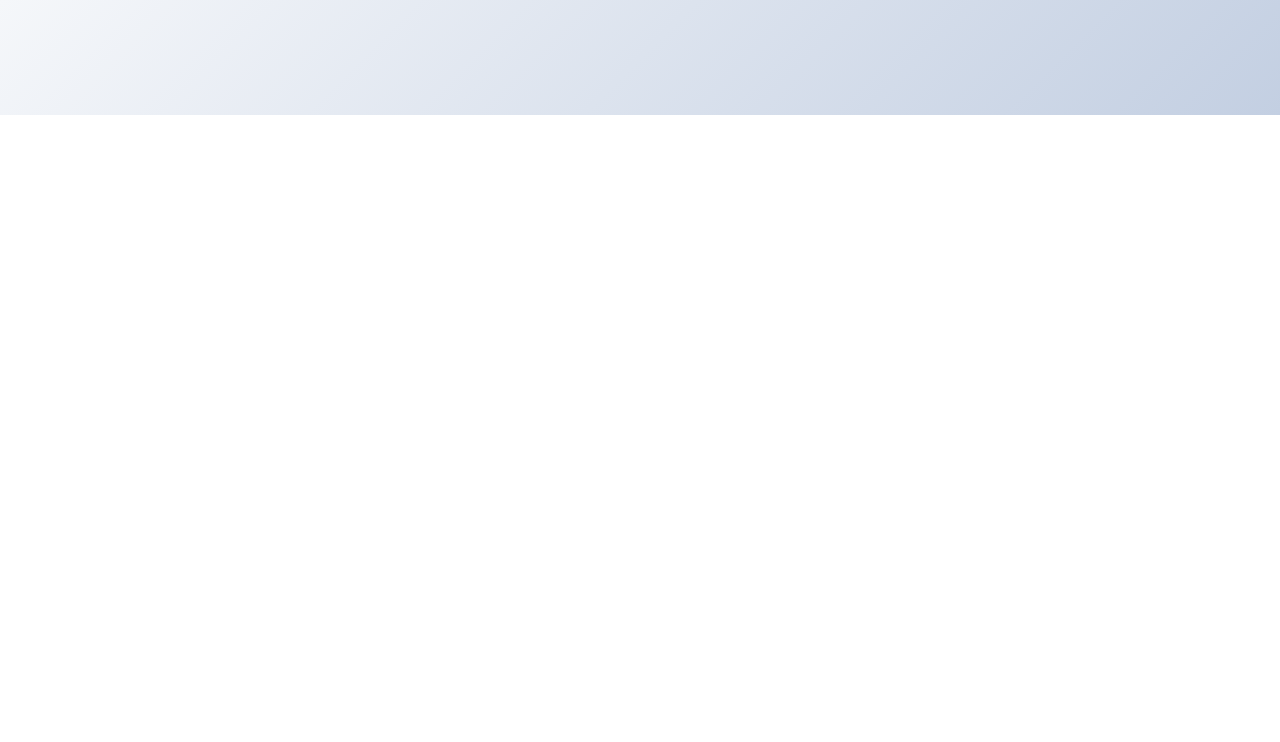
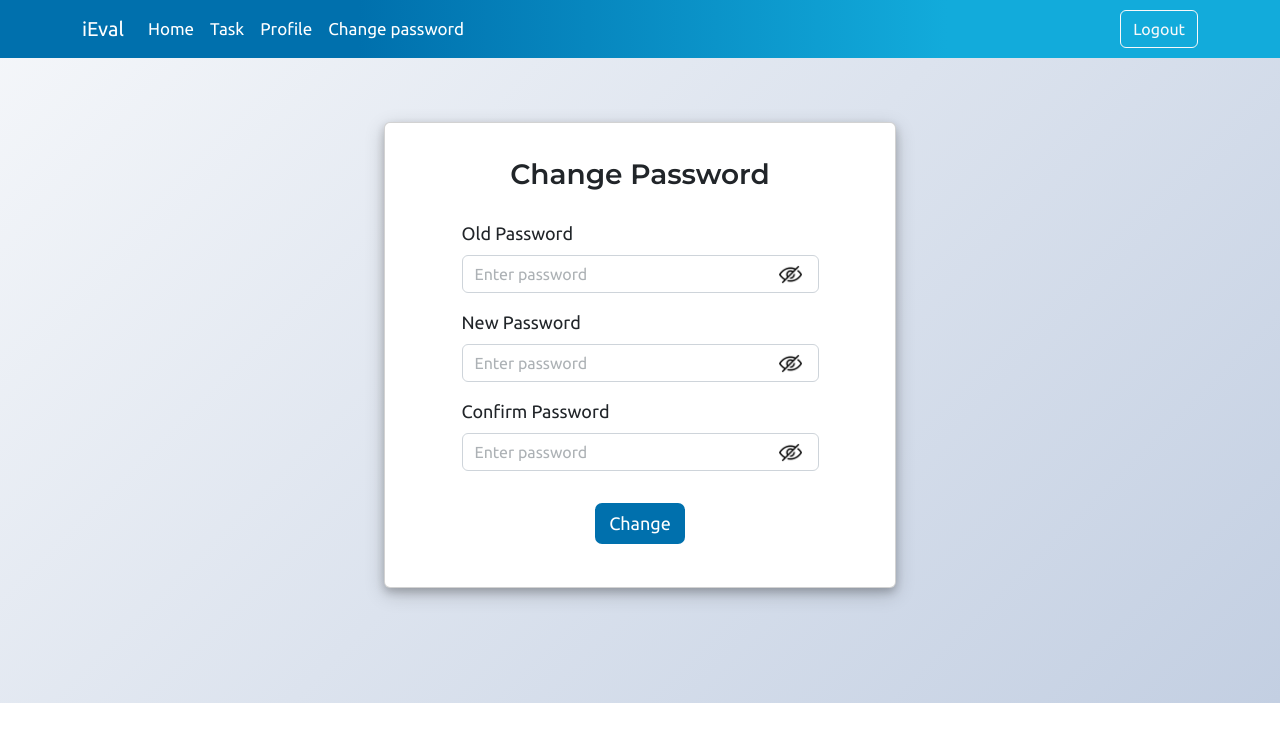
Before and after one commit to arfiiinn/frontend, a React (Create React App) app: page /changepass in a window 1280 px wide. Before the commit this address had no page. Shown: the top 742 px of the page. Built offline with nearby package versions, Linux system fonts and the light colour scheme.

Commit message:
Added Change password part

```diff
--- a/src/App.js
+++ b/src/App.js
@@ -3,15 +3,18 @@ import Header from './Components/Header/Header'
 import Footer from './Components/Footer/Footer'
 import Verifyuser from './Components/Login/Verifyuser';
 import {BrowserRouter,Routes,Route} from 'react-router-dom'
+import Password from './Components/User/Password';
 
 function App() {
   return (
     <div className="App">
-      {/* <Header/> */}
+      <Header/>
       <BrowserRouter>
     <Routes>
        <Route exact path='/' element={<Login/>}/>
        <Route path='/verify' element={<Verifyuser/>}/>
+       <Route path='/changepass' element={<Password/>}/>
+
         </Routes>
        </BrowserRouter>
        {/* <Footer/> */}
--- a/src/Components/Header/Header.js
+++ b/src/Components/Header/Header.js
@@ -14,13 +14,16 @@ function Header() {
       <div class="collapse navbar-collapse" id="navbarsExample07">
         <ul class="navbar-nav me-auto mb-2 mb-lg-0">
           <li class="nav-item">
-            <a class="nav-link active" aria-current="page" href="#">Home</a>
+            <a class="nav-link active" aria-current="page" href="/">Home</a>
           </li>
           <li class="nav-item">
             <a class="nav-link" href="#">Task</a>
           </li>
           <li class="nav-item">
             <a class="nav-link" href="#">Profile</a>
+          </li>
+          <li class="nav-item">
+            <a class="nav-link" href="/changepass">Change password</a>
           </li>
 
         </ul>
--- a/src/Components/Login/Login.js
+++ b/src/Components/Login/Login.js
@@ -1,11 +1,14 @@
 import { useState , React }from 'react'
 import './Login.css'
 import cglogo from '../../images/cg-logo.png'
+import view from "../../images/view.png"
+import hide from "../../images/hide.png"
+
 
 function Login() {
-    const [passwordShown, setPasswordShown] = useState(false);
+    const[Eye, setEye] = useState(false);
     const togglePassword = () => {
-        setPasswordShown(!passwordShown);
+        setEye(!Eye);
     };
 
   return (
@@ -20,9 +23,12 @@ function Login() {
         </div>
         <div className="mb-3">
             <label className="form-label login-label">Password</label>
-            <input type={passwordShown ? "text" : "password"} className="form-control" placeholder="Enter password" />
+            <div className='d-flex flex-row'>
+            <input type={Eye ? "text" : "password"} className="form-control" placeholder="Enter password" />
+            <img className="eye" src={Eye ? view : hide} alt="hide" onClick={togglePassword}></img>
+            </div>
         </div>
-        <input type="checkbox" class="form-check-input" onClick={togglePassword}/> &nbsp; Show Password
+        {/* <input type="checkbox" class="form-check-input" onClick={togglePassword}/> &nbsp; Show Password */}
         <center>
             <button type="submit" className="login-btn mt-3">Login</button>
         <br/>
--- /dev/null
+++ b/src/Components/User/Password.css
@@ -0,0 +1,12 @@
+.eye{
+    margin-left: -40px;
+   height: 23px;
+   margin-top: 8px;
+   cursor: pointer;
+}
+
+.pass-card{
+    width:40%;
+    margin-top:5%;
+    box-shadow: 0 4px 8px 0 rgba(0, 0, 0, 0.2), 0 6px 20px 0 rgba(0, 0, 0, 0.19);
+}
--- /dev/null
+++ b/src/Components/User/Password.js
@@ -0,0 +1,66 @@
+import { useState , React }from 'react'
+import view from "../../images/view.png"
+import hide from "../../images/hide.png"
+import "./Password.css"
+
+function Password() {
+    const [oldPasswordShown, setoldPasswordShown] = useState(false);
+    const [newPasswordShown, setnewPasswordShown] = useState(false);
+    const [confirmPasswordShown, setconfirmPasswordShown] = useState(false);
+    const[oldEye, setoldEye] = useState(false);
+    const[newEye, setnewEye] = useState(false);
+    const[confirmEye, setconfirmEye] = useState(false);
+
+    const togglePasswordold = () => {
+        setoldPasswordShown(!oldPasswordShown);
+        setoldEye(!oldEye);
+    };
+    const togglePasswordnew = () => {
+        setnewPasswordShown(!newPasswordShown);
+        setnewEye(!newEye);
+    };
+    const togglePasswordconfirm = () => {
+        setconfirmPasswordShown(!confirmPasswordShown);
+        setconfirmEye(!confirmEye);
+    };
+
+
+  return (
+    <div className="card pass-card mx-auto">
+    <form className='login-form'>
+        <div className='login-body'>
+        <h3 className='login-head'>Change Password</h3>
+        <div className="mb-3 ">
+            <label className="form-label login-label">Old Password</label>
+            <div className='d-flex flex-row'>
+            <input type={oldPasswordShown ? "text" : "password"} className="form-control" placeholder="Enter password"/>
+            <img className="eye" src={oldEye ? view : hide} alt="hide" onClick={togglePasswordold}></img>
+            </div>
+        </div>
+
+        <div className="mb-3">
+            <label className="form-label login-label">New Password</label>
+            <div className='d-flex flex-row'>
+            <input type={newPasswordShown ? "text" : "password"} className="form-control" placeholder="Enter password" />
+            <img className="eye" src={newEye ? view : hide} alt="hide" onClick={togglePasswordnew}></img>
+            </div>
+        </div>
+        <div className="mb-3">
+            <label className="form-label login-label">Confirm Password</label>
+            <div className='d-flex flex-row'>
+            <input type={confirmPasswordShown ? "text" : "password"} className="form-control" placeholder="Enter password" />
+            <img className="eye" src={confirmEye ? view : hide} alt="hide" onClick={togglePasswordconfirm}></img>
+            </div>
+        </div>
+        {/* <input type="checkbox" class="form-check-input" onClick={togglePassword}/> &nbsp; Show Password */}
+        <center>
+            <button type="submit" className="login-btn mt-3">Change</button>
+        <br/>
+        </center>
+        </div>
+    </form>
+    </div>
+  )
+}
+
+export default Password
```
Also changed, not shown: src/images/hide.png (added), src/images/view.png (added).
